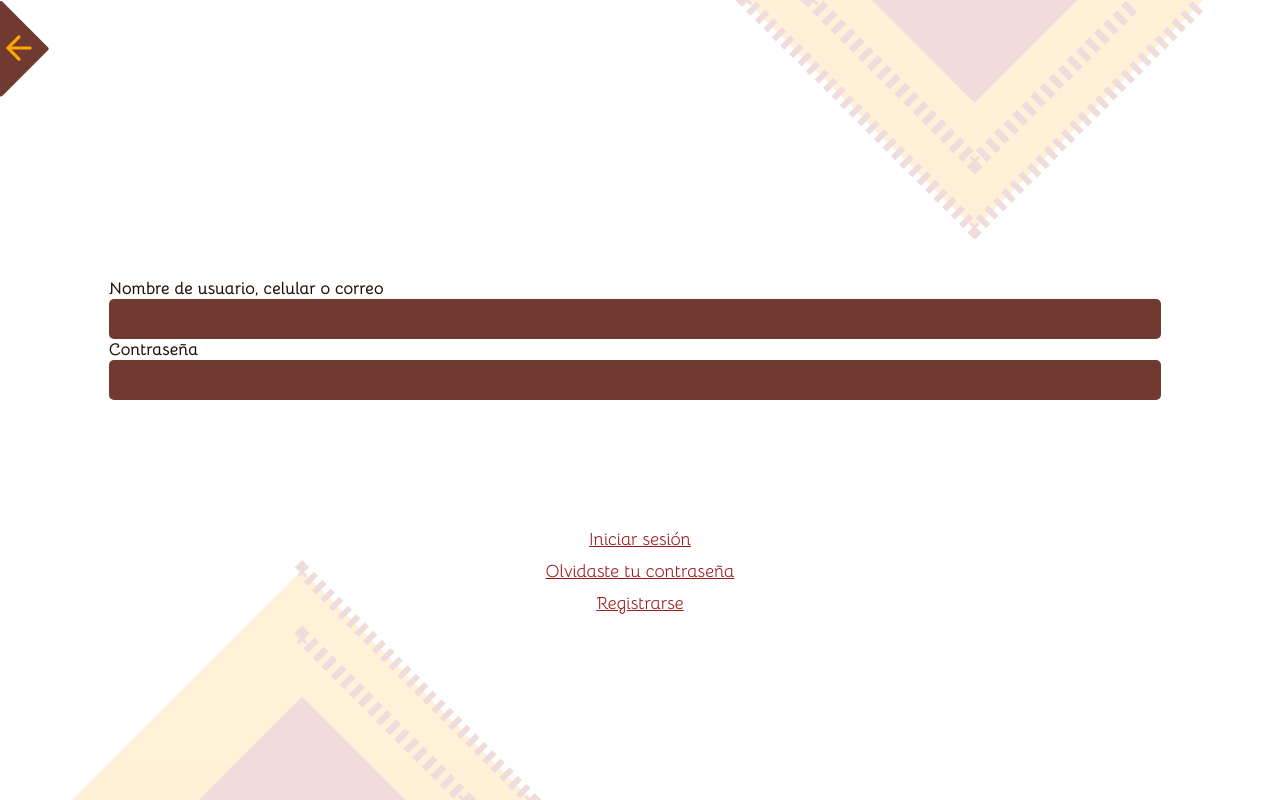
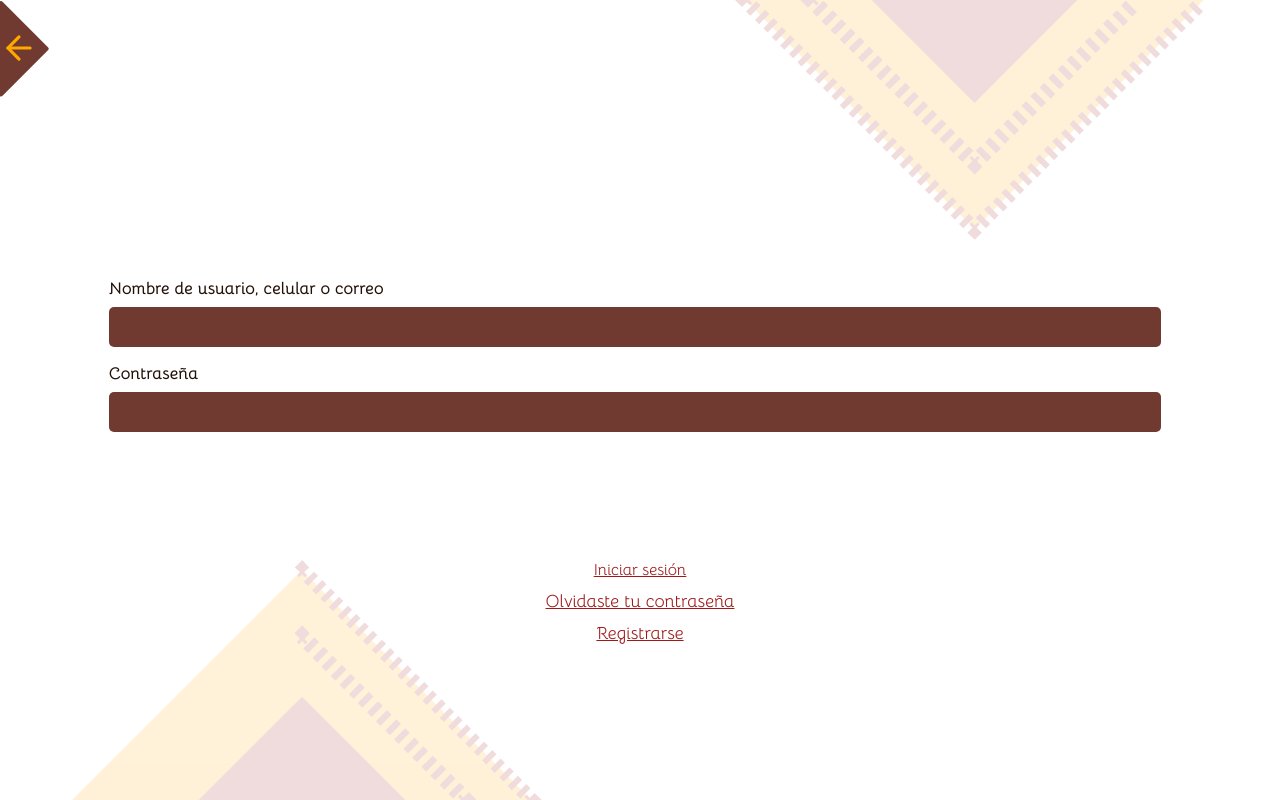
Before and after one commit to Thewilliamg/proyectoFinalExpress, a React (Vite) app: page /login/user in a window 1280 px wide. Built offline with nearby package versions, Linux system fonts and the light colour scheme; the HTML template or start-up script is replaced by a standard one.

Commit message:
feat: :sparkles: Consume the API with the search to register the user

```diff
--- a/api/routes/router.js
+++ b/api/routes/router.js
@@ -1,6 +1,6 @@
 const express = require('express');
 const router = express.Router();
-const { getUser, registerUserNumber, registerUserEmail, loginUser } = require('../controllers/userController');
+const { registerUserNumber, registerUserEmail, loginUser } = require('../controllers/userController');
 
 const userValidator = require('../validators/userValidator');
 // const productValidator = require('../validators/userValidator');
--- a/src/pages/login/user/User.css
+++ b/src/pages/login/user/User.css
@@ -30,7 +30,7 @@
     flex-direction: column;
     width: 83%;
     height: auto;
-    gap: 1%;
+    gap: 1rem;
     margin-top: 3%;
 }
 
@@ -45,6 +45,14 @@
     width: 99%;
     height: 5vh;
     border-radius: 5px;
+    color: #ffff;
+    font-size: 1em;
+}
+
+.userForm-centre div {
+    display: flex;
+    flex-direction: column;
+    gap: 0.5rem;
 }
 
 .userForm-middle{
@@ -56,6 +64,17 @@
     height: auto;
     margin-top: 10%;
     gap: 10px;
+}
+
+.userForm-middle button {
+    border: none;
+    background: none;
+}
+
+.userForm-middle p {
+    color: #9D1A1A;
+    text-decoration: underline;
+    font-size: 1.2em;
 }
 
 .userForm-middle a{
--- a/src/pages/login/user/User.jsx
+++ b/src/pages/login/user/User.jsx
@@ -1,42 +1,93 @@
-import './User.css'
-import { Link } from "react-router-dom";
-import GoBack from '../../components/backArrow'
+import './User.css';
+import { useState } from 'react';
+import { Link, useNavigate } from "react-router-dom";
+import GoBack from '../../components/backArrow';
 
-export default function Login_User(){
-    return(
+export default function Login_User() {
+        const [credentials, setCredentials] = useState({
+            identifier: '',
+            password: ''
+        });
+        const [error, setError] = useState('');
+        const navigate = useNavigate();
+
+        const handleChange = (e) => {
+            const { name, value } = e.target;
+            setCredentials(prev => ({
+                ...prev,
+                [name]: value
+            }));
+        };
+
+        const handleSubmit = async (e) => {
+            e.preventDefault();
+            setError('');
+
+            try {
+                const response = await fetch('http://localhost:5001/api/login/user', {
+                    method: 'POST',
+                    headers: {
+                        'Content-Type': 'application/json',
+                    },
+                    body: JSON.stringify({
+                        identifier: credentials.identifier,
+                        password: credentials.password
+                    }),
+                });
+
+                if (response.ok) {
+                    navigate('/home');
+                } else {
+                    console.error('Error response:', response);
+                    console.error('Error data:', data);
+                    setError(data.message || 'Error en el inicio de sesión');
+                }
+            } catch (error) {
+                console.error('Fetch error:', error);
+                setError('Error de conexión');
+            }
+        };
+
+    return (
         <div>
             <div className='userBackground'>
                 <div className='userTop'>
                     <Link to="/login" className="br">
-                            <GoBack/>
+                        <GoBack />
                     </Link>
                 </div>
             </div>
-            <div className='userForm'>
+            <form onSubmit={handleSubmit} className='userForm'>
                 <div className='userForm-centre'>
-                    <h1>
-                        Nombre de usuario, celular o correo
-                    </h1>
-                    <input type='text'></input>
-                    <h1>
-                        Contraseña
-                    </h1>
-                    <input type='text'></input>
+                    <div>
+                        <h1>Nombre de usuario, celular o correo</h1>
+                        <input
+                            type='text'
+                            name="identifier"
+                            value={credentials.identifier}
+                            onChange={handleChange}
+                            required
+                        />
+                    </div>
+                    <div>
+                        <h1>Contraseña</h1>
+                        <input
+                            type='password'
+                            name="password"
+                            value={credentials.password}
+                            onChange={handleChange}
+                            required
+                        />
+                    </div>
                 </div>
+                {error && <p className="error-message">{error}</p>}
                 <div className='userForm-middle'>
-                    <Link to="/home">
-                        Iniciar sesión
-                    </Link>
-                    <Link to="">
-                        Olvidaste tu contraseña
-                    </Link>
-                    <Link to="/signup/register">
-                        Registrarse
-                    </Link>
+                    <button type="submit"><p>Iniciar sesión</p></button>
+                    <Link to="">Olvidaste tu contraseña</Link>
+                    <Link to="/signup/register">Registrarse</Link>
                 </div>
-            </div>
-            <div className='userBottom'>
-            </div>
+            </form>
+            <div className='userBottom'></div>
         </div>
-    )
+    );
 }
--- a/src/pages/signup/email/policy/Policy.jsx
+++ b/src/pages/signup/email/policy/Policy.jsx
@@ -63,7 +63,6 @@ export default function EmailPolicy() {
     setError(null); // Resetear errores previos
 
     const dataUsuario = JSON.parse(localStorage.getItem("userData"));
-    console.log(dataUsuario);
 
     // Asegúrate de que dataUsuario tenga la estructura correcta
     if (!dataUsuario) {
--- a/src/pages/signup/register/policy/Policy.jsx
+++ b/src/pages/signup/register/policy/Policy.jsx
@@ -68,7 +68,6 @@ export default function Policy() {
             }
 
             const data = await response.json();
-            console.log("dataUser: ", data);
             localStorage.removeItem('data');
             navigate('/login'); // Redirige al usuario después del registro exitoso
         } catch (error) {
```
Also changed, not shown: api/controllers/userController.js (+14 -6 lines).
